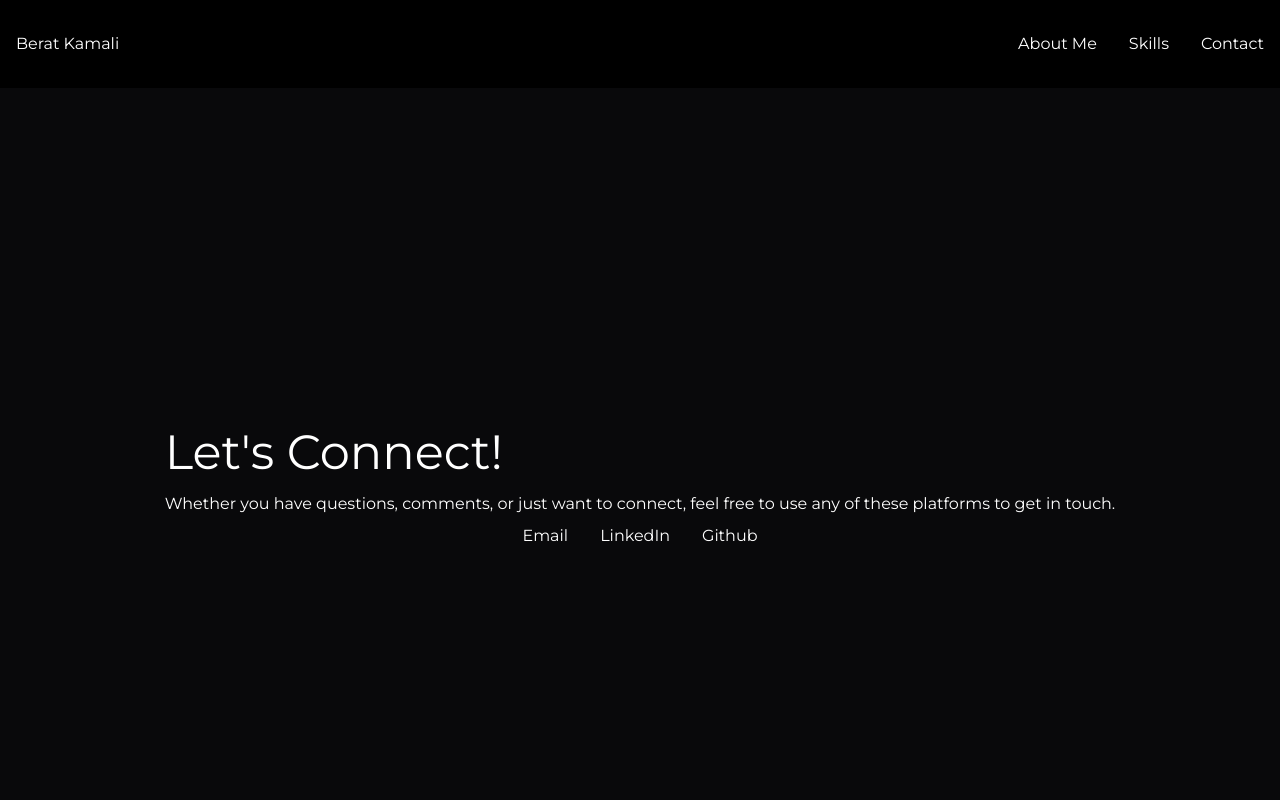
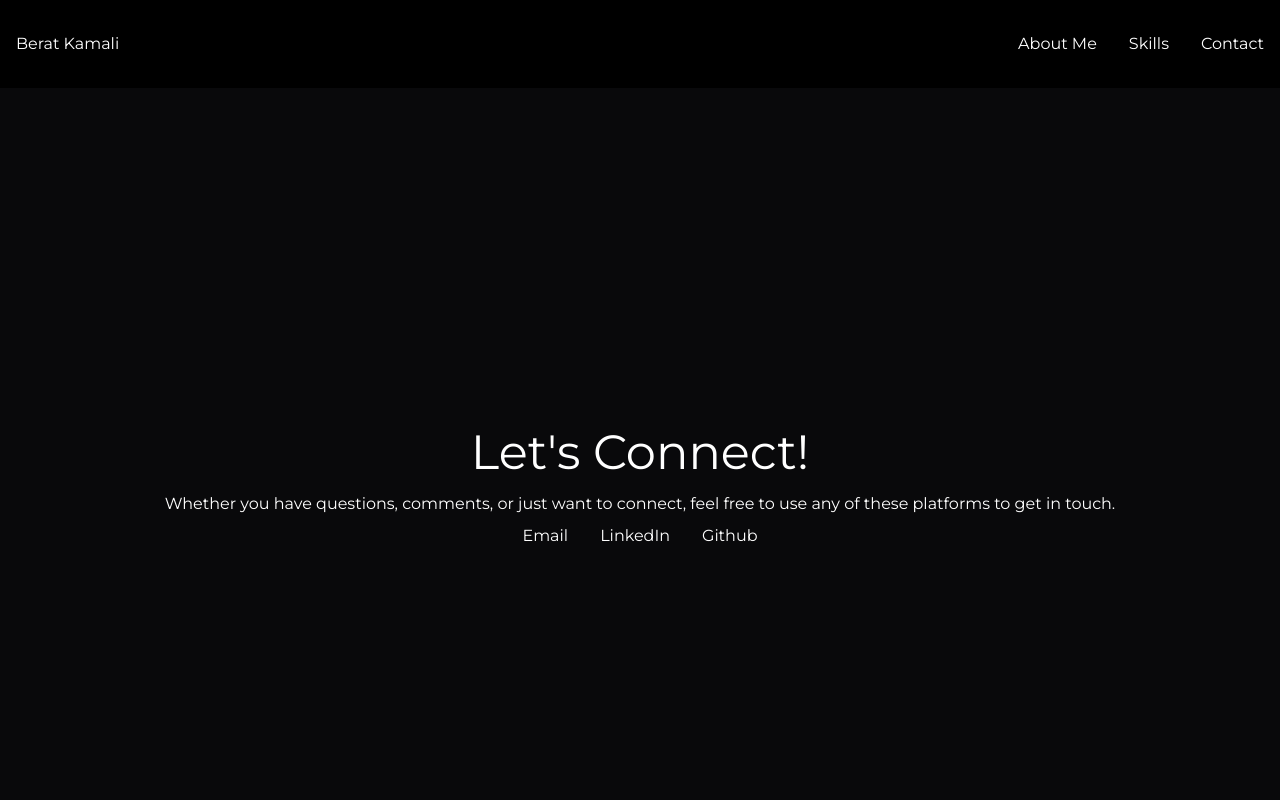
Before and after one commit to beratkml/MSCPersonalPortfolio, a Next.js app: page /contact in a window 1280 px wide. Shown: the top 800 px of the page. Built offline with nearby package versions, Linux system fonts and the light colour scheme.

Commit message:
animation bug

```diff
--- a/package.json
+++ b/package.json
@@ -11,7 +11,7 @@
   "dependencies": {
     "framer-motion": "^11.2.14",
     "frontend": "file:",
-    "next": "14.2.4",
+    "next": "^14.2.13",
     "react": "^18",
     "react-dom": "^18",
     "react-icons": "^5.2.1"
--- a/src/app/globals.css
+++ b/src/app/globals.css
@@ -77,6 +77,18 @@ body {
   50% {
     opacity: 1;
   }
+}
+
+.my-div {
+  transition: all 0.9s;
+}
+
+.area {
+  background: #09090b;
+  width: 100%;
+  height: 100%;
+  position: absolute;
+  z-index: -1;
 }
 
 .circles {
--- a/src/components/general/about/AboutBody.tsx
+++ b/src/components/general/about/AboutBody.tsx
@@ -1,6 +1,6 @@
 import React, { useCallback, useEffect, useState } from "react";
+import { Reveal } from "../motion/Reveal";
 import about_data from "../data.json";
-import { Reveal } from "../motion/Reveal";
 
 interface AboutData {
   title: string;
@@ -45,9 +45,9 @@ const SectionComponent: React.FC<AboutData> = ({ title, content, text_color, edu
   const formattedContent = content.replace(/\n/g, "<br />");
   return (
     <>
-      <div className="min-h-screen  w-full flex justify-center items-center py-16">
+      <div className="min-h-screen w-full flex justify-center items-center py-16">
         <div className="text-left w-[70%] md:w-3/5">
-          <h1 className={`text-5xl pb-8 ${text_color}`}>{title}</h1>
+          <h1 className={`md:text-5xl text-4xl pb-8 ${text_color}`}>{title}</h1>
           <p
             className={`text-md text-left ${text_color}`}
             dangerouslySetInnerHTML={{ __html: formattedContent }}
--- a/src/components/general/contact/ContactBody.tsx
+++ b/src/components/general/contact/ContactBody.tsx
@@ -1,6 +1,5 @@
 "use client";
 import React from "react";
-import { IoMailOpen } from "react-icons/io5";
 import { Reveal } from "../motion/Reveal";
 
 export const ContactBody: React.FC = () => {
@@ -24,11 +23,16 @@ const SectionComponent: React.FC = () => {
       <div className="min-h-screen w-full flex justify-center items-center py-16">
         <Reveal>
           <div className="text-center md:text-left w-full">
-            <h1 className={`text-5xl pb-4`}>{`Let's Connect!`}</h1>
-            <p className="text-left pb-2 text-center md:text-left">
-              Whether you have questions, comments, or just want to connect, feel free to use any of
-              these platforms to get in touch.
-            </p>
+            <div className="text-center w-full">
+              <h1 className={`text-5xl pb-4`}>{`Let's Connect!`}</h1>
+            </div>
+            <div className="text-center w-full">
+              <p className=" pb-2 ">
+                Whether you have questions, comments, or just want to connect, feel free to use any
+                of these platforms to get in touch.
+              </p>
+            </div>
+
             <div className="flex flex-row space-x-8 items-center justify-center">
               {platforms.map((e, i) => (
                 <div key={i}>
--- a/src/components/general/motion/Reveal.tsx
+++ b/src/components/general/motion/Reveal.tsx
@@ -28,7 +28,8 @@ export const Reveal: React.FC<RevealProps> = ({ children }) => {
           hidden: { opacity: 0, y: 75 },
           visible: { opacity: 1, y: 0 },
         }}
-        transition={{ duration: 0.6, delay: 0.6 }}
+        transition={{ duration: 0 }}
+        className="my-div"
       >
         {children}
       </motion.div>
--- a/src/components/general/skills/SkillBody.tsx
+++ b/src/components/general/skills/SkillBody.tsx
@@ -1,8 +1,8 @@
 import React, { useEffect } from "react";
 import { NextPage } from "next";
 import skills_data from "../data.json";
+import Image from "next/image";
 import { Reveal } from "../motion/Reveal";
-import Image from "next/image";
 
 interface SkillsProps {
   actual_skills: ActualSkillsData[];
@@ -78,7 +78,10 @@ const ActualSkillsLayout: React.FC<ActualLayoutProperties> = ({ actual_skills })
   return (
     <div className="min-h-screen w-full flex flex-col items-center py-16">
       <Reveal>
-        <p className="text-5xl pb-8 text-neutral-100 font-normal text-left">Hard Skills</p>
+        <div className="text-left w-[100%]">
+          <p className="text-5xl pb-8 text-neutral-100 font-normal text-left">Hard Skills</p>
+        </div>
+
         <div className="grid xs:grid-cols-1 sm:grid-cols-2 md:grid-cols-3 lg:grid-cols-4 xl:grid-cols-4 gap-8">
           {actual_skills
             .sort((a, b) => b.xp - a.xp)
@@ -134,9 +137,12 @@ const ProjectsLayout: React.FC<ProjectsLayoutProperties> = ({ projects }) => {
     <>
       <div className="min-h-screen bg-stone-100 w-full flex flex-col items-center py-16">
         <Reveal>
-          <p className={`text-5xl pb-8 text-stone-950 md:text-left text-center font-normal`}>
-            Projects
-          </p>
+          <div className="text-left w-[80%]">
+            <p className={`text-5xl pb-8 text-stone-950 md:text-left text-left font-normal`}>
+              Projects
+            </p>
+          </div>
+
           <div className="grid xs:grid-cols-1 sm:grid-cols-2 md:grid-cols-3 lg:grid-cols-3 xl:grid-cols-3 gap-4">
             {projects
               .sort((a, b) => {
```
Also changed, not shown: 1 other file (tests, documents, lock files or other folders).
